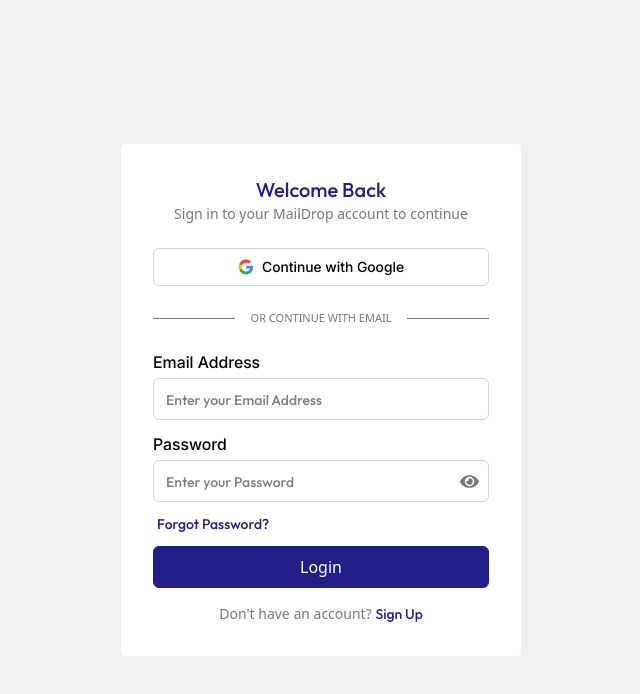
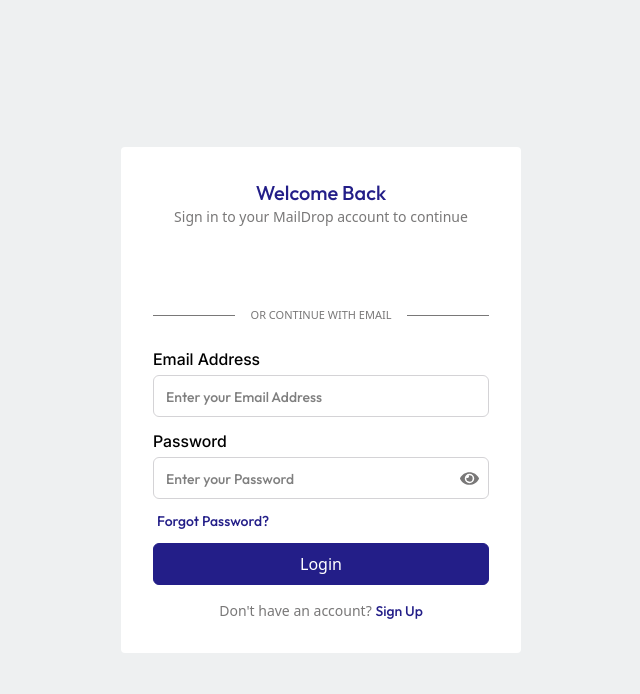
Before and after one commit to Habeebamoo/MailDrop, a React (Vite) app in the folder client/: page /login in a window 1280 px wide. Shown: the top 694 px of the page, without its empty margins (319-959 px from the left). Built offline with nearby package versions, Linux system fonts and the light colour scheme; no server answers.

Commit message:
moved google auth to client side

```diff
--- a/client/package.json
+++ b/client/package.json
@@ -10,9 +10,11 @@
     "preview": "vite preview"
   },
   "dependencies": {
+    "@react-oauth/google": "^0.12.2",
     "@tailwindcss/vite": "^4.1.11",
     "@tinymce/tinymce-react": "^6.3.0",
     "aos": "^2.3.4",
+    "jwt-decode": "^4.0.0",
     "react": "^19.1.0",
     "react-dom": "^19.1.0",
     "react-icons": "^5.5.0",
--- a/client/src/main.tsx
+++ b/client/src/main.tsx
@@ -1,11 +1,13 @@
 import { createRoot } from 'react-dom/client'
 import './index.css'
+import { GoogleOAuthProvider} from "@react-oauth/google"
 import App from './App.tsx'
 import { ThemeProvider } from './context/ThemeContext.tsx'
 import { UserProvider } from './context/UserContext.tsx'
 import { CampaignIDProvider } from './context/CampaignContext.tsx'
 
 createRoot(document.getElementById('root')!).render(
+  <GoogleOAuthProvider clientId={import.meta.env.VITE_GOOGLE_CLIENT_ID}>
     <UserProvider>
       <CampaignIDProvider>
         <ThemeProvider>
@@ -13,4 +15,5 @@ createRoot(document.getElementById('root')!).render(
         </ThemeProvider>
       </CampaignIDProvider>
     </UserProvider>
+  </GoogleOAuthProvider>
 )
--- a/client/src/pages/AuthPage.tsx
+++ b/client/src/pages/AuthPage.tsx
@@ -1,8 +1,17 @@
 import { useState } from "react"
 import { FaEye, FaEyeSlash } from "react-icons/fa"
-import googleIcon from "../assets/google.png"
 import { useNavigate } from "react-router-dom"
 import { ClipLoader } from "react-spinners"
+import { GoogleLogin, type CredentialResponse } from "@react-oauth/google"
+import { jwtDecode } from "jwt-decode"
+import { toast } from "react-toastify"
+
+interface GooglePayLoad {
+  email: string,
+  name: string,
+  picture: string,
+  sub: string
+}
 
 const AuthPage = () => {
   const [isLogin, setIsLogin] = useState<boolean>(true)
@@ -17,8 +26,15 @@ const AuthPage = () => {
   })
   const navigate = useNavigate()
 
-  const handleGoogleAuth = async () => {
-    window.location.href = "https://maildrop-znoo.onrender.com/api/auth/google";
+  const handleGoogleSuccess = (response: CredentialResponse) => {
+    if (response.credential) {
+      const userInfo = jwtDecode<GooglePayLoad>(response.credential);
+      console.log("User info:", userInfo)
+    }
+  }
+
+  const handleGoogleError = () => {
+    toast.error("Login error")
   }
 
   const handleAuth = async (e: React.FormEvent) => {
@@ -112,13 +128,11 @@ const AuthPage = () => {
       <section className="bg-white p-8 rounded-sm w-[90%] sm:w-[400px]">
         <h1 className="text-xl font-outfit text-primary text-center">{isLogin ? "Welcome Back" : "Create Your Account"}</h1>
         <p className="text-sm text-accent text-center">{isLogin ? "Sign in to your MailDrop account to continue" : "Sign up to create an account with MailDrop"}</p>
-        <div>
-          <button
-            onClick={handleGoogleAuth}
-            className="font-inter text-sm p-2 border-1 w-full mt-6 rounded-md border-accentLight flex-center hover:bg-accentLight cursor-pointer">
-            <img src={googleIcon} className="h-4" />
-            <span className="ml-2">Continue with Google</span>
-          </button>
+        <div className="flex-center mt-4">
+          <GoogleLogin
+            onSuccess={handleGoogleSuccess}
+            onError={handleGoogleError}
+          ></GoogleLogin>
         </div>
         <div className="flex items-center my-6">
           <div className="flex-grow border-t border-accent"></div>
```
Also changed, not shown: 1 other file (tests, documents, lock files or other folders). Lines whose indentation alone changed are shown as unchanged.
